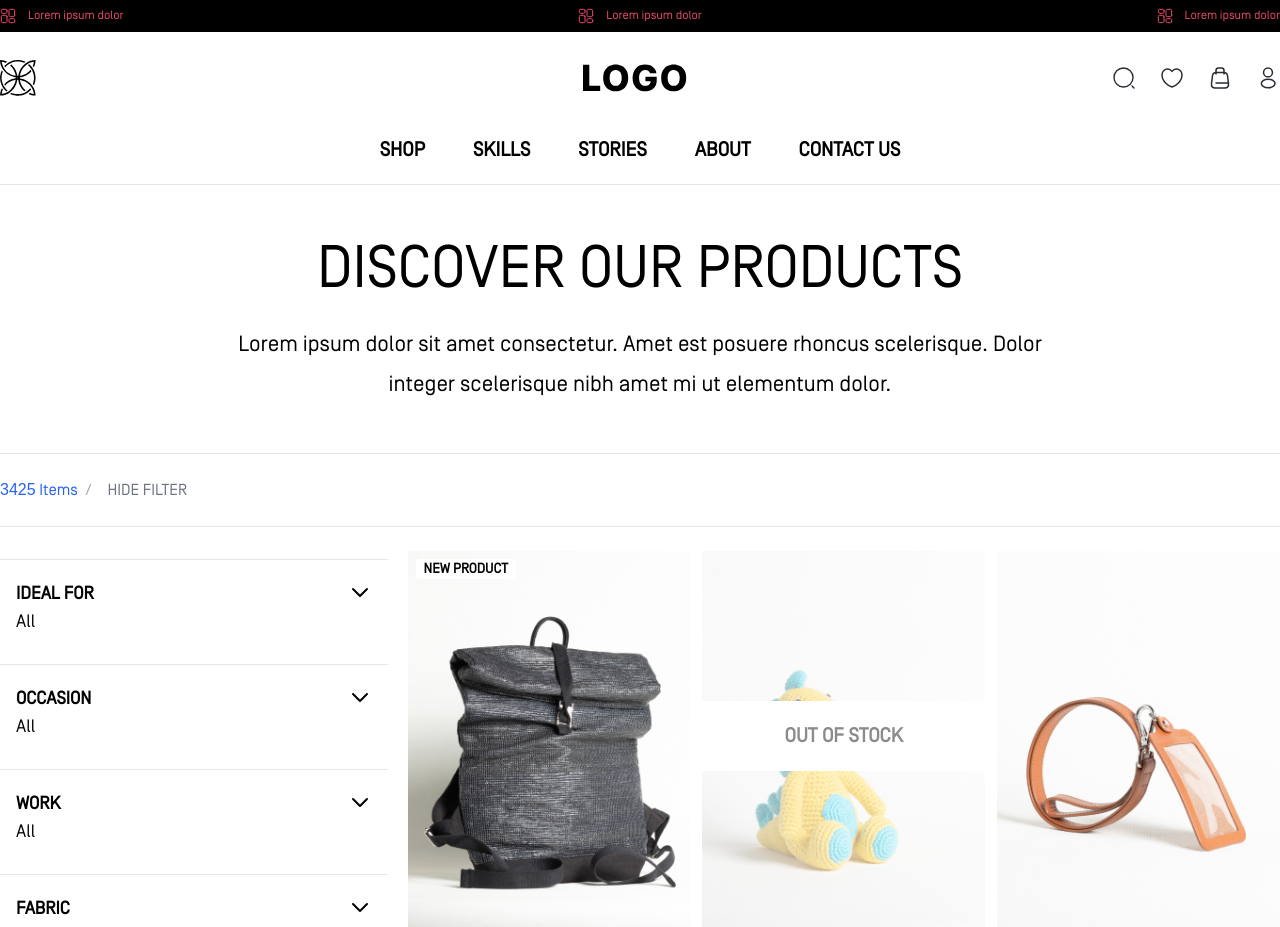
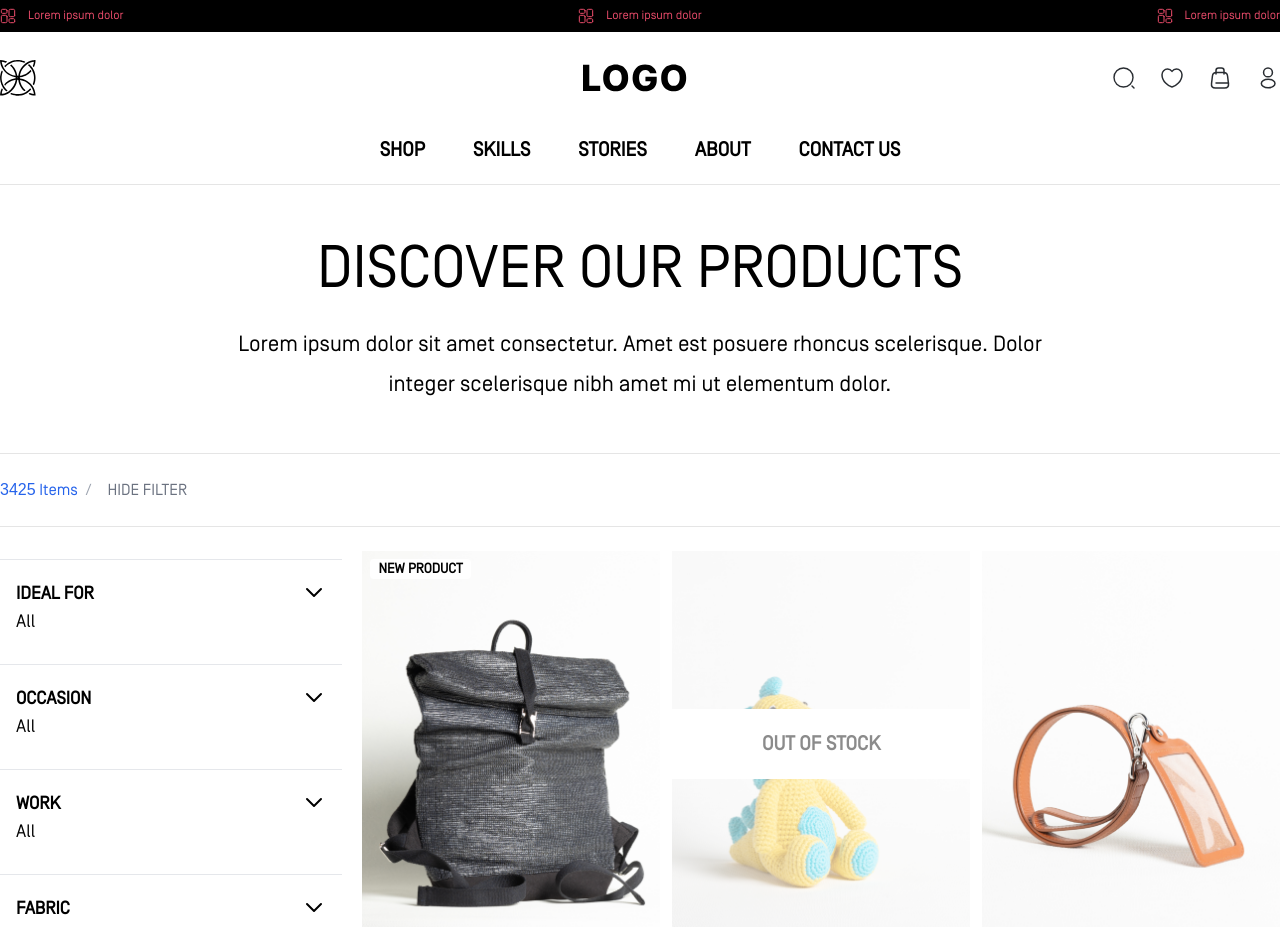
Before and after one commit to MahipatBriotechno/appscrip-briotechno-task, a Next.js app: page / in a window 1280 px wide. Shown: the top 927 px of the page. Built offline with nearby package versions, Linux system fonts and the light colour scheme; a web font is replaced by a local one.

Commit message:
product like done

```diff
--- a/src/app/components/productCard/index.tsx
+++ b/src/app/components/productCard/index.tsx
@@ -1,11 +1,15 @@
 import Image from "next/image";
 import React from "react";
+import heart from "../../assets/svg/heart.svg";
+import heartRed from "../../assets/svg/heart-red.svg";
+
 
 interface ProductCardProps {
   image: any; // Path to the image
   title: string; // Product title
   newProduct: boolean; // Whether the product is new
   stock: number; // Stock quantity
+  like: boolean;
 }
 
 const ProductCard: React.FC<ProductCardProps> = ({
@@ -13,10 +17,17 @@ const ProductCard: React.FC<ProductCardProps> = ({
   title,
   newProduct,
   stock,
+  like,
 }) => {
   return (
-    <div className="w-full group"> {/* 'group' is needed for nested hover effects */}
-      <div className={`mb-4 relative ${stock === 0 ? 'opacity-45' : 'opacity-100'}`}>
+    <div className="w-full group">
+      {" "}
+      {/* 'group' is needed for nested hover effects */}
+      <div
+        className={`mb-4 relative ${
+          stock === 0 ? "opacity-45" : "opacity-100"
+        }`}
+      >
         <div className="overflow-hidden relative">
           <Image
             src={image}
@@ -31,6 +42,7 @@ const ProductCard: React.FC<ProductCardProps> = ({
               NEW PRODUCT
             </div>
           )}
+
           {stock === 0 && (
             <div className="text-xl text-center font-bold absolute top-[40%] bg-white h-[70px] w-full flex justify-center items-center">
               OUT OF STOCK
@@ -42,9 +54,12 @@ const ProductCard: React.FC<ProductCardProps> = ({
         <h4 className="text-lg font-bold leading-5 line-clamp-1 mb-2">
           {title}
         </h4>
-        <h6 className="text-gray-600 text-sm font-normal">
-          Sign in or Create an account to see pricing
-        </h6>
+        <div className="flex items-center gap-5">
+          <h6 className="text-gray-600 text-sm font-normal">
+            Sign in or Create an account to see pricing
+          </h6>
+          {like ? <Image src={heartRed} alt="" /> : <Image src={heart} alt="" />}
+        </div>
       </div>
     </div>
   );
--- a/src/app/pages/home/index.tsx
+++ b/src/app/pages/home/index.tsx
@@ -8,18 +8,18 @@ import product3 from "../../assets/products/product3.png";
 
 const Home = () => {
   const products = [
-    { image: product1, title: "PPXOC Milkyway dress in pressed flowers", newProduct: true, stock: 3 },
-    { image: product2, title: "PPXOC Milkyway dress in pressed flowers", newProduct: false, stock: 0 },
-    { image: product3, title: "Product Name", newProduct: false, stock: 3 },
-    { image: product1, title: "PPXOC Milkyway dress in pressed flowers", newProduct: false, stock: 3  },
-    { image: product2, title: "PPXOC Milkyway dress in pressed flowers", newProduct: false, stock: 3  },
-    { image: product3, title: "Product Name", newProduct: false, stock: 3  },
-    { image: product1, title: "PPXOC Milkyway dress in pressed flowers", newProduct: false, stock: 3  },
-    { image: product2, title: "PPXOC Milkyway dress in pressed flowers", newProduct: false, stock: 3  },
-    { image: product3, title: "Product Name", newProduct: false, stock: 3  },
+    { image: product1, title: "PPXOC Milkyway dress in pressed flowers", newProduct: true, stock: 3, like: false },
+    { image: product2, title: "PPXOC Milkyway dress in pressed flowers", newProduct: false, stock: 0, like: false },
+    { image: product3, title: "Product Name", newProduct: false, stock: 3, like: true },
+    { image: product1, title: "PPXOC Milkyway dress in pressed flowers", newProduct: false, stock: 3, like: false  },
+    { image: product2, title: "PPXOC Milkyway dress in pressed flowers", newProduct: false, stock: 3, like: false  },
+    { image: product3, title: "Product Name", newProduct: false, stock: 3, like: false  },
+    { image: product1, title: "PPXOC Milkyway dress in pressed flowers", newProduct: false, stock: 3, like: false  },
+    { image: product2, title: "PPXOC Milkyway dress in pressed flowers", newProduct: false, stock: 3, like: false  },
+    { image: product3, title: "Product Name", newProduct: false, stock: 3, like: false  },
   ];
   return (
-    <div>
+    <div className="pb-10">
       <div className="max-w-[840px] mx-auto text-center py-12">
         <h1 className="font-normal text-[60px] mb-5 leading-[72px] font-simplon">
           DISCOVER OUR PRODUCTS
@@ -44,7 +44,7 @@ const Home = () => {
       <Container>
         <div className=" flex gap-5">
           {/* Filter  */}
-          <div className="w-2/6">
+          <div className="w-[28%]">
             <div>
 
             </div>
@@ -60,7 +60,7 @@ const Home = () => {
 
           <div className=" grid grid-cols-3 gap-x-3 gap-y-6">
             {products.map((db) => (
-              <ProductCard image={db.image} title={db.title} newProduct={db.newProduct} stock={db.stock}  />
+              <ProductCard image={db.image} title={db.title} newProduct={db.newProduct} stock={db.stock} like={db.like}  />
             ))}
           </div>
         </div>
```
Also changed, not shown: src/app/assets/svg/heart-red.svg (added).
